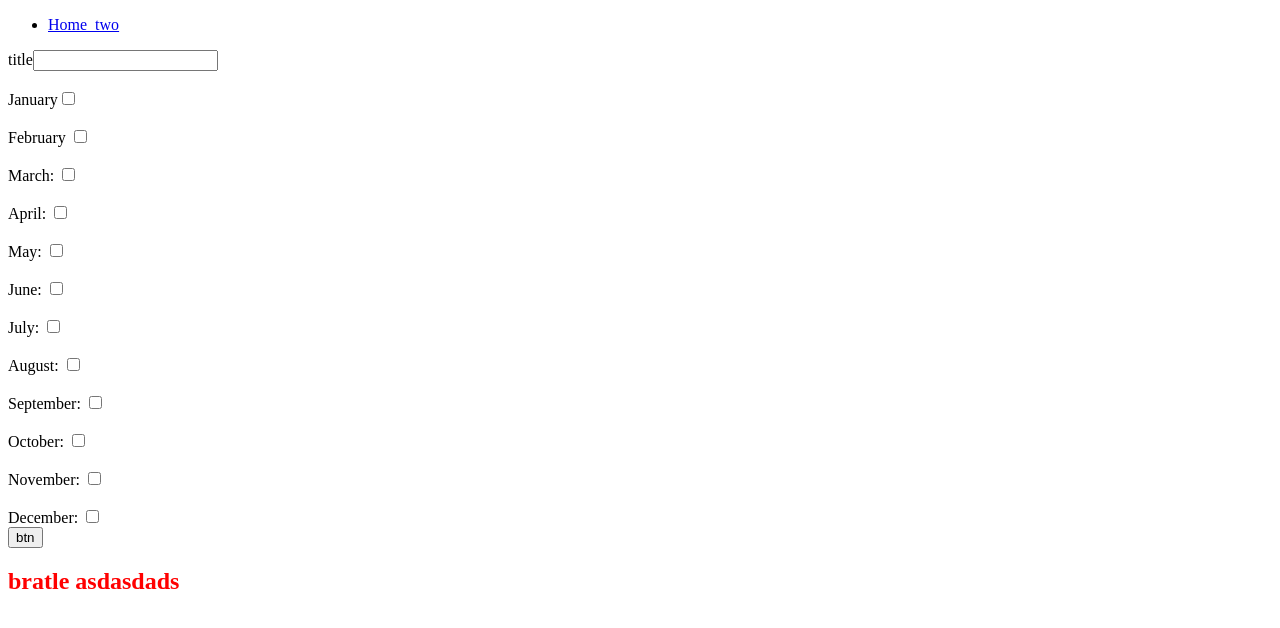
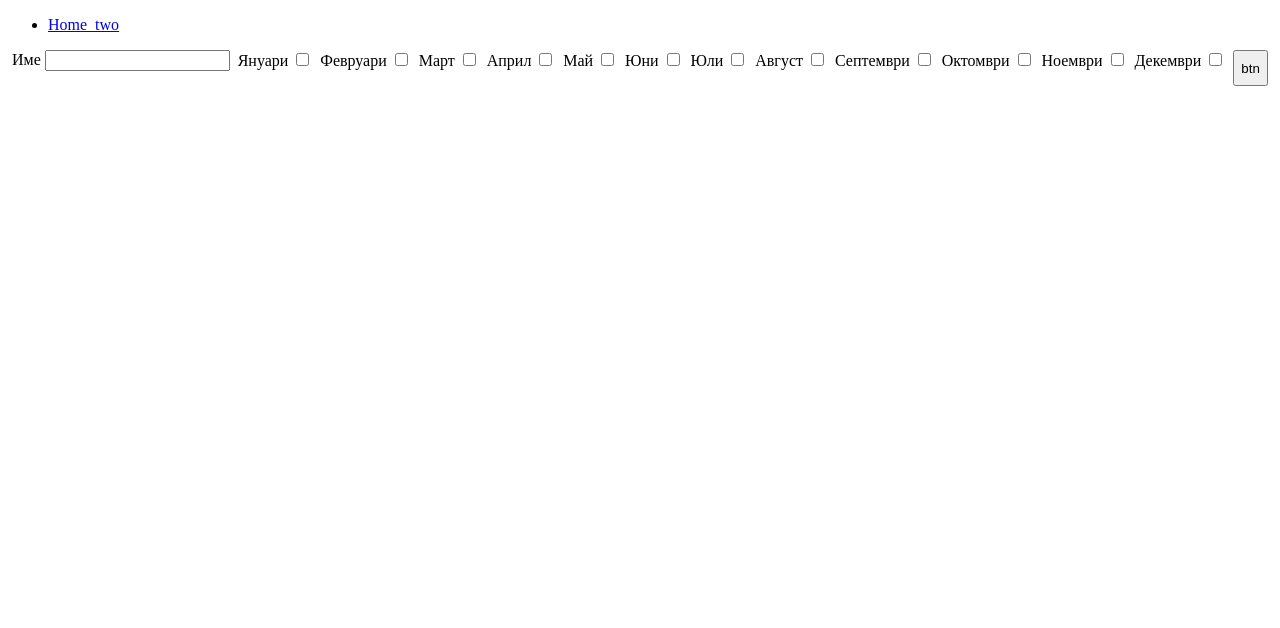
Before and after one commit to MarioDavidov/Accounting, a Django app: page / in a window 1280 px wide. Shown: the top 628 px of the page. Run offline with Django 3.2, Linux system fonts and the light colour scheme.

Commit message:
fundamentals_config

```diff
--- a/static/home.css
+++ b/static/home.css
@@ -1,3 +1,9 @@
-h1{
-    color: red;
+.form_section{
+    display: flex;
+    justify-content: space-evenly;
 }
+
+.month_section{
+    display: flex;
+    justify-content: space-evenly;
+}
--- a/station_accounting/models.py
+++ b/station_accounting/models.py
@@ -4,8 +4,8 @@
 # Create your models here.
 class MonthTable(models.Model):
     tittless = models.CharField(max_length=20)
-    jan = models.BooleanField(editable=True)
-    feb = models.BooleanField(editable=True)
+    jan = models.BooleanField()
+    feb = models.BooleanField()
     march = models.BooleanField(editable=True)
     april = models.BooleanField(editable=True)
     may = models.BooleanField(editable=True)
--- a/station_accounting/views.py
+++ b/station_accounting/views.py
@@ -10,6 +10,8 @@
         context = {
             'form': AccForm(),
             'mtable': mtable,
+            'che': u'\u2705',
+            'not': u'\u274c',
         }
         return render(request, 'home_page.html', context)
     else:
--- a/templates/home_page.html
+++ b/templates/home_page.html
@@ -18,32 +18,32 @@
         </ul>
     </nav>
 </header>
-            <form action="{% url 'home' %}" method="POST" enctype="multipart/form-data">
-            <label for="date">title{{ form.tittless }}</label><br>
+            <form class="form_section" action="{% url 'home' %}" method="POST" enctype="multipart/form-data">
+            <label for="date">Име {{ form.tittless }}</label><br>
             <br>
-            <label for="date">January{{ form.jan }}</label><br>
+            <label for="date">Януари {{ form.jan }}</label><br>
             <br>
-            <label  for="title">February {{ form.feb }}</label><br>
+            <label  for="title">Февруари {{ form.feb }}</label><br>
             <br>
-            <label class="inputs" for="exercise">March: {{ form.march }}</label><br>
+            <label class="inputs" for="exercise">Март {{ form.march }}</label><br>
             <br>
-            <label class="inputs" for="exercise">April: {{ form.april }}</label><br>
+            <label class="inputs" for="exercise">Април {{ form.april }}</label><br>
             <br>
-            <label class="inputs" for="exercise">May: {{ form.may }}</label><br>
+            <label class="inputs" for="exercise">Май {{ form.may }}</label><br>
             <br>
-            <label class="inputs" for="exercise">June: {{ form.june }}</label><br>
+            <label class="inputs" for="exercise">Юни {{ form.june }}</label><br>
             <br>
-            <label class="inputs" for="exercise">July: {{ form.july }}</label><br>
+            <label class="inputs" for="exercise">Юли {{ form.july }}</label><br>
                 <br>
-            <label class="inputs" for="exercise">August: {{ form.august }}</label><br>
+            <label class="inputs" for="exercise">Август {{ form.august }}</label><br>
                 <br>
-            <label class="inputs" for="exercise">September: {{ form.sept }}</label><br>
+            <label class="inputs" for="exercise">Септември {{ form.sept }}</label><br>
                 <br>
-            <label class="inputs" for="exercise">October: {{ form.oct }}</label><br>
+            <label class="inputs" for="exercise">Октомври {{ form.oct }}</label><br>
                 <br>
-            <label class="inputs" for="exercise">November: {{ form.nove }}</label><br>
+            <label class="inputs" for="exercise">Ноември {{ form.nove }}</label><br>
                 <br>
-            <label class="inputs" for="exercise">December: {{ form.dec }}</label><br>
+            <label class="inputs" for="exercise">Декември {{ form.dec }}</label><br>
 
             <input type="submit" value="btn">
             {% csrf_token %}
@@ -51,24 +51,32 @@
         </form>
 
 <section>
-    <h1>bratle asdasdads</h1>
-                {% for mtable in mtable %}
 
-                     <p>1: <span class="form-out">{{ mtable.tittless }}</span></p>
-                    <label>1: {{ mtable.jan }}</label>
-                    <p>2:<span class="form-out"> {{mtable.feb }}</span></p>
-                    <p>3: <span class="form-out">{{ mtable.march }}</span></p>
-                    <p>4:<span class="form-out"> {{ mtable.april }}</span></p>
-                     <p>5: <span class="form-out">{{ mtable.may }}</span></p>
-                    <p>6:<span class="form-out"> {{ mtable.june }}</span></p>
-                     <p>7: <span class="form-out">{{ mtable.july }}</span></p>
-                    <p>8:<span class="form-out"> {{ mtable.august }}</span></p>
-                     <p>9: <span class="form-out">{{ mtable.sept }}</span></p>
-                    <p>10:<span class="form-out"> {{mtable.oct }}</span></p>
-                     <p>11: <span class="form-out">{{ mtable.nove }}</span></p>
+    {% for mtable in mtable %}
+        <section class="month_section">
+
+                     <p> Име : {{ mtable.tittless }}</p>
+            {% if mtable.jan == True %}
+                <p>OKAy</p>
+                <button href="#" aria-checked="true">{{ che }}</button>
+             {% else %}
+                <p>NOT OKAY</p>
+                <button href="#" aria-checked="true">{{ not }}</button>
+            {% endif %}
+                    <p>Януари {{ mtable.jan }}</p>
+                    <p>Февруари {{mtable.feb }}</p>
+                    <p>Март {{ mtable.march }}</p>
+                    <p>Април {{ mtable.april }}</p>
+                     <p>Май{{ mtable.may }}</p>
+                    <p>Юни {{ mtable.june }}</p>
+                     <p>Юли {{ mtable.july }}</p>
+                    <p>Август {{ mtable.august }}</p>
+                     <p>Септември {{ mtable.sept }}</p>
+                    <p>Ноември {{mtable.oct }}</p>
+                     <p>Декември {{ mtable.nove }}</p>
 
 
-
+    </section>
         {% endfor %}
 </section>
 
```
Also changed, not shown: station_accounting/migrations/0003_alter_monthtable_feb.py (added).
